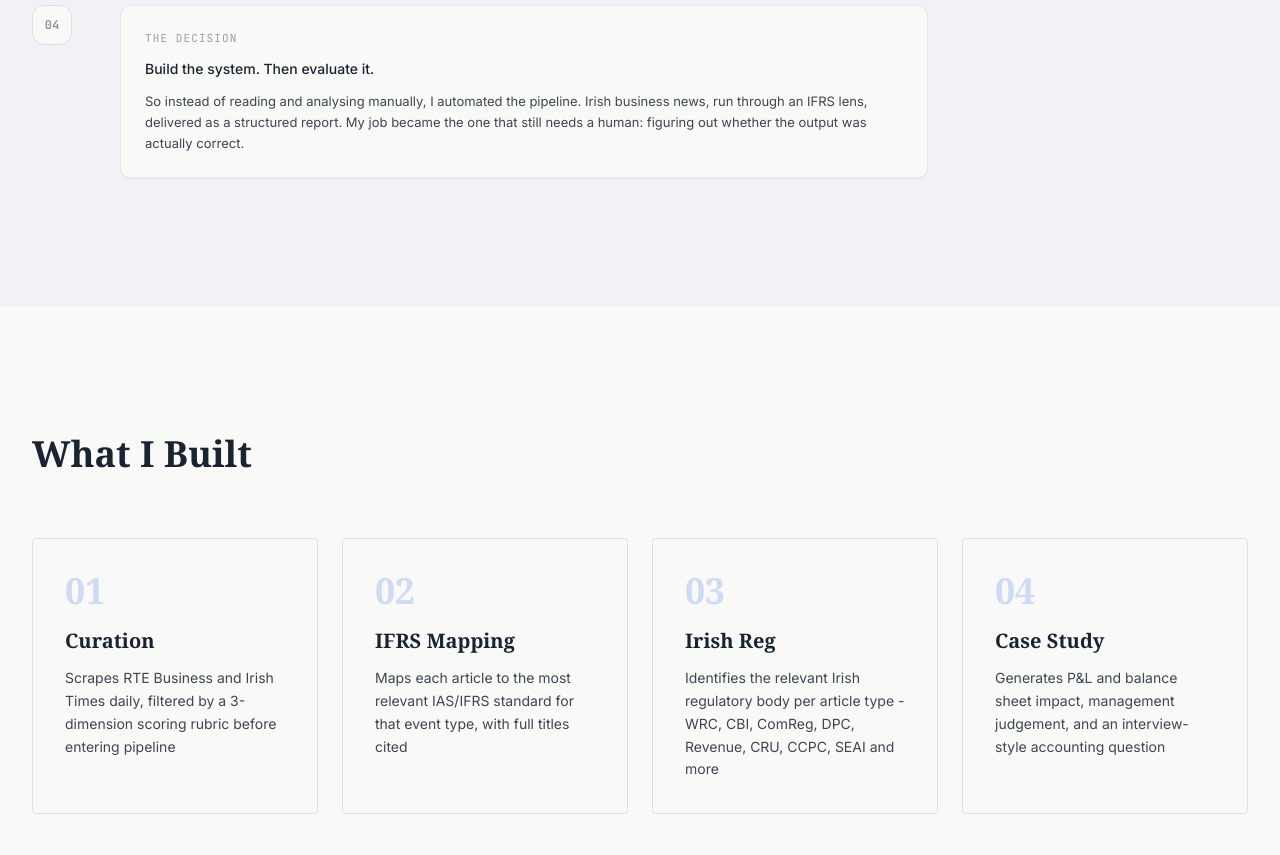
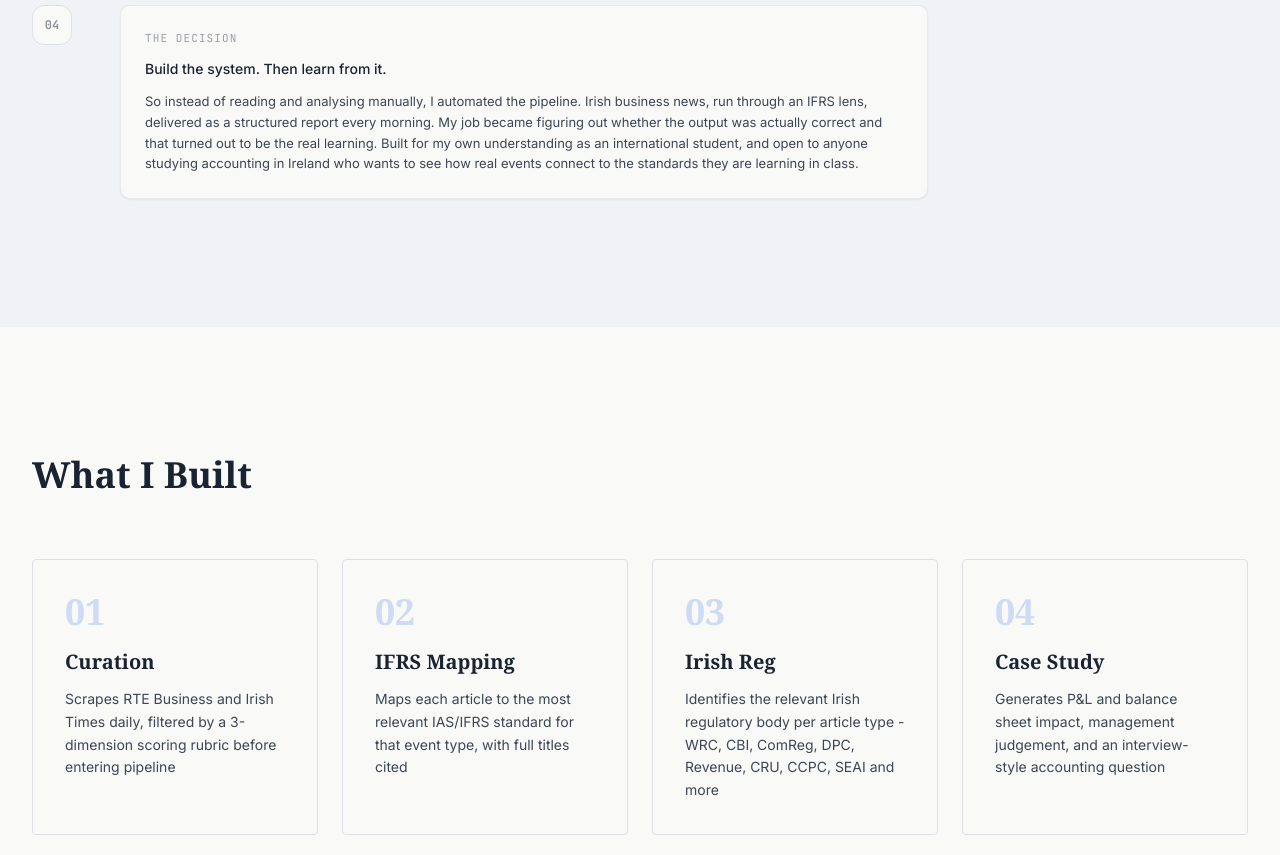
Before and after one commit to cat9711-a11y/cat9711-a11y.github.io, a plain HTML site: page posts/ifrs-lens/index.html in a window 1280 px wide. Shown: the part 2260-3115 px from the top of the page. Drawn offline with nearby package versions, Linux system fonts and the light colour scheme.

Commit message:
Refine IFRS Lens decision section

```diff
--- a/posts/ifrs-lens/index.html
+++ b/posts/ifrs-lens/index.html
@@ -152,8 +152,8 @@
               <div class="flex-1">
                 <div class="rounded-[10px] border border-outline/60 bg-surface p-6 shadow-sm">
                   <p class="mb-3 font-mono text-[11px] uppercase tracking-[0.1em] text-on-surface-variant/50">The Decision</p>
-                  <h3 class="mb-3 text-[14px] font-medium text-on-surface">Build the system. Then evaluate it.</h3>
-                  <p class="text-[13px] leading-[1.6] text-on-surface-variant">So instead of reading and analysing manually, I automated the pipeline. Irish business news, run through an IFRS lens, delivered as a structured report. My job became the one that still needs a human: figuring out whether the output was actually correct.</p>
+                  <h3 class="mb-3 text-[14px] font-medium text-on-surface">Build the system. Then learn from it.</h3>
+                  <p class="text-[13px] leading-[1.6] text-on-surface-variant">So instead of reading and analysing manually, I automated the pipeline. Irish business news, run through an IFRS lens, delivered as a structured report every morning. My job became figuring out whether the output was actually correct and that turned out to be the real learning. Built for my own understanding as an international student, and open to anyone studying accounting in Ireland who wants to see how real events connect to the standards they are learning in class.</p>
                 </div>
               </div>
             </div>
```
